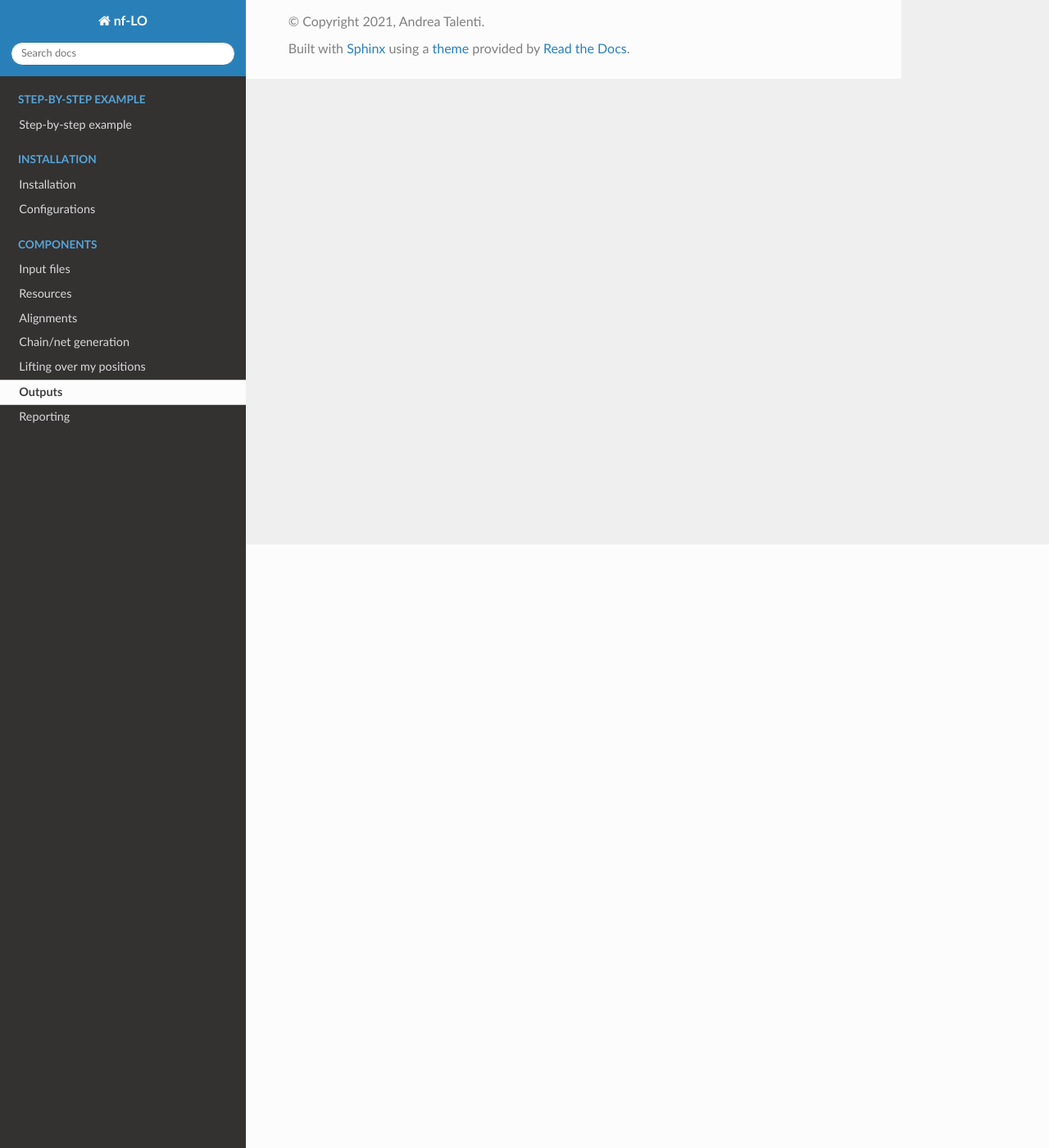
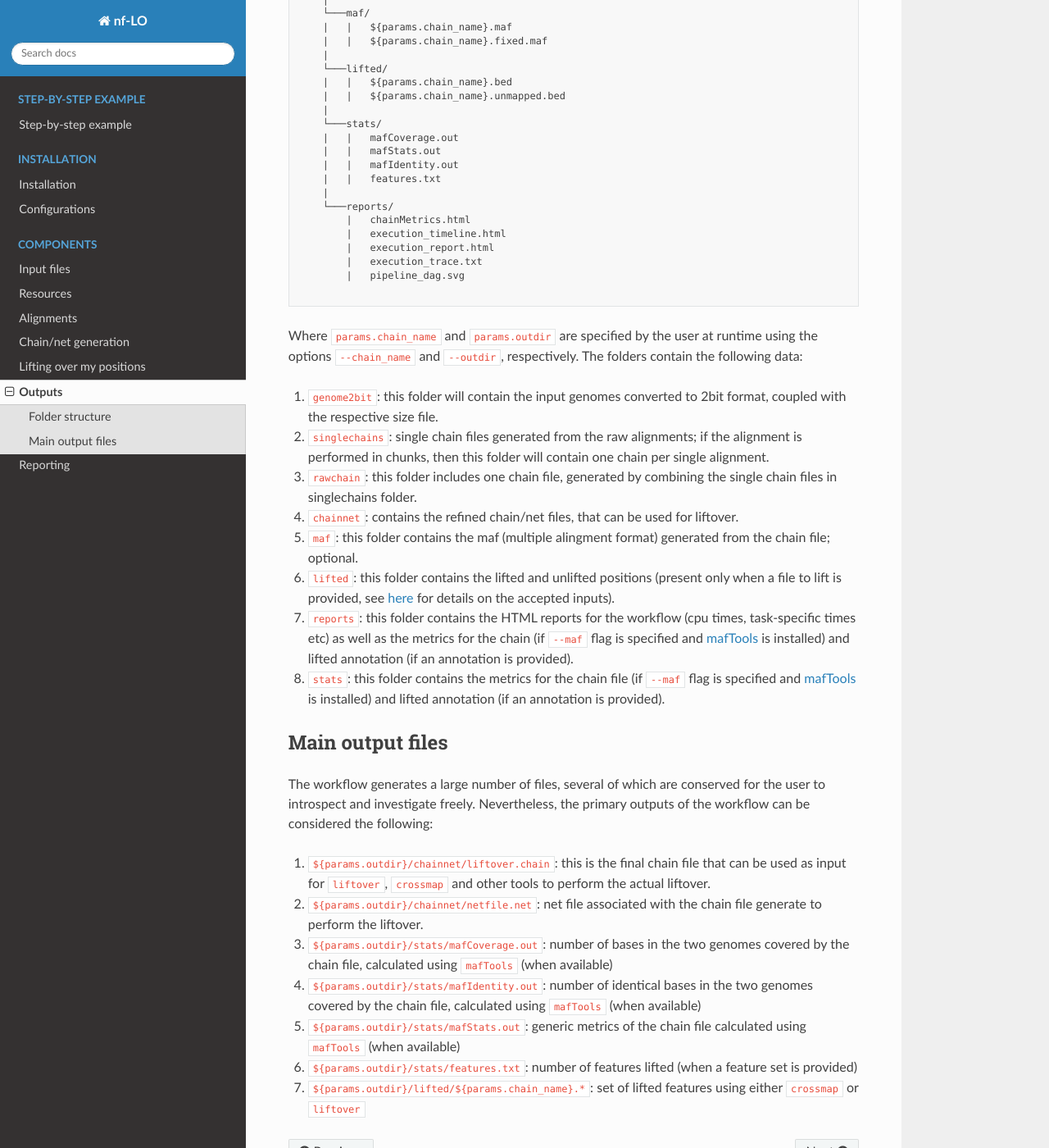
Before and after one commit to evotools/nf-LO, a Sphinx documentation site: the page built from docs/output.md, in a window 1280 px wide and 1400 px high, scrolled down 736 px. Shown: the whole window at 82% size. Built offline with Sphinx 7.4.7 and the Read the Docs theme 2.0.0, drawn with Linux system fonts in a browser that asks for light colours; some of the changed text lies outside the part shown.

Commit message:
Add more details on the output files detailed in the documentation

````diff
--- a/docs/output.md
+++ b/docs/output.md
@@ -3,11 +3,72 @@
 *nf-LO* will save the outputs from the analyses in the folder specified with `--outdir PREFIX`.
 Inside this folder, you will find the following subfolders. The most important is `PREFIX/chainnet`, that contains the chain/net files that you can use to perform the liftover of the positions.
 
-Here is a detailed list of the output folders:
-1. genome2bit: this folder will contain the input genomes converted to 2bit format, coupled with the respective size file
-2. singlechains: single chain files generated from the raw alignments; if the alignment is performed in chunks, then this folder will contain one chain per single alignment
-3. rawchain: this folder includes one chain file, generated by combining the single chain files in singlechains folder
-4. chainnet: contains the refined chain/net files, that can be used for liftover
-5. maf: this folder contains the maf (multiple alingment format) generated from the chain file; optional
-6. lifted: this folder contains the lifted and unlifted positions (present only when a file to lift is provided, see [here](https://github.com/evotools/nf-LO/wiki/Lift-over-positions) for details on the accepted inputs).
-7. reports: this folder contains the HTML reports for the workflow (cpu times, task-specific times etc) as well as the metrics for the chain (if `--maf` flag is specified and [mafTools](https://github.com/ComparativeGenomicsToolkit/mafTools) is installed) and lifted annotation (if an annotation is provided).
+## Folder structure
+The workflow will generate a subfolder with the following structure:
+```
+[CWD]
+└───${params.outdir}/
+    └───genome2bit/
+    |   |   source.2bit
+    |   |   source.sizes
+    |   |   target.2bit
+    |   |   target.sizes
+    |
+    └───singlechains/
+    |   |   src0.tgt0.chain
+    |   |   src0.tgt1.chain
+    |   |   src1.tgt1.chain
+    |   |   ...
+    |   |   srcN.tgtM.chain
+    |
+    └───rawchain/
+    |   |   rawchain.chain
+    |
+    └───chainnet/
+    |   |   liftover.chain
+    |   |   netfile.net
+    |
+    └───maf/
+    |   |   ${params.chain_name}.maf
+    |   |   ${params.chain_name}.fixed.maf
+    |
+    └───lifted/
+    |   |   ${params.chain_name}.bed
+    |   |   ${params.chain_name}.unmapped.bed
+    |
+    └───stats/
+    |   |   mafCoverage.out
+    |   |   mafStats.out
+    |   |   mafIdentity.out
+    |   |   features.txt
+    |
+    └───reports/
+        |   chainMetrics.html
+        |   execution_timeline.html
+        |   execution_report.html
+        |   execution_trace.txt
+        |   pipeline_dag.svg
+
+```
+
+Where `params.chain_name` and `params.outdir` are specified by the user at runtime using the options `--chain_name` and `--outdir`, respectively.
+The folders contain the following data:
+1. `genome2bit`: this folder will contain the input genomes converted to 2bit format, coupled with the respective size file.
+2. `singlechains`: single chain files generated from the raw alignments; if the alignment is performed in chunks, then this folder will contain one chain per single alignment.
+3. `rawchain`: this folder includes one chain file, generated by combining the single chain files in singlechains folder.
+4. `chainnet`: contains the refined chain/net files, that can be used for liftover.
+5. `maf`: this folder contains the maf (multiple alingment format) generated from the chain file; optional.
+6. `lifted`: this folder contains the lifted and unlifted positions (present only when a file to lift is provided, see [here](https://github.com/evotools/nf-LO/wiki/Lift-over-positions) for details on the accepted inputs).
+7. `reports`: this folder contains the HTML reports for the workflow (cpu times, task-specific times etc) as well as the metrics for the chain (if `--maf` flag is specified and [mafTools](https://github.com/ComparativeGenomicsToolkit/mafTools) is installed) and lifted annotation (if an annotation is provided).
+8. `stats`: this folder contains the metrics for the chain file (if `--maf` flag is specified and [mafTools](https://github.com/ComparativeGenomicsToolkit/mafTools) is installed) and lifted annotation (if an annotation is provided).
+
+## Main output files
+The workflow generates a large number of files, several of which are conserved for the user to introspect and investigate freely.
+Nevertheless, the primary outputs of the workflow can be considered the following:
+1. `${params.outdir}/chainnet/liftover.chain`: this is the final chain file that can be used as input for `liftover`, `crossmap` and other tools to perform the actual liftover.
+2. `${params.outdir}/chainnet/netfile.net`: net file associated with the chain file generate to perform the liftover.
+3. `${params.outdir}/stats/mafCoverage.out`: number of bases in the two genomes covered by the chain file, calculated using `mafTools` (when available)
+4. `${params.outdir}/stats/mafIdentity.out`: number of identical bases in the two genomes covered by the chain file, calculated using `mafTools` (when available)
+5. `${params.outdir}/stats/mafStats.out`: generic metrics of the chain file calculated using `mafTools` (when available)
+6. `${params.outdir}/stats/features.txt`: number of features lifted (when a feature set is provided)
+6. `${params.outdir}/lifted/${params.chain_name}.*`: set of lifted features using either `crossmap` or `liftover`
````
